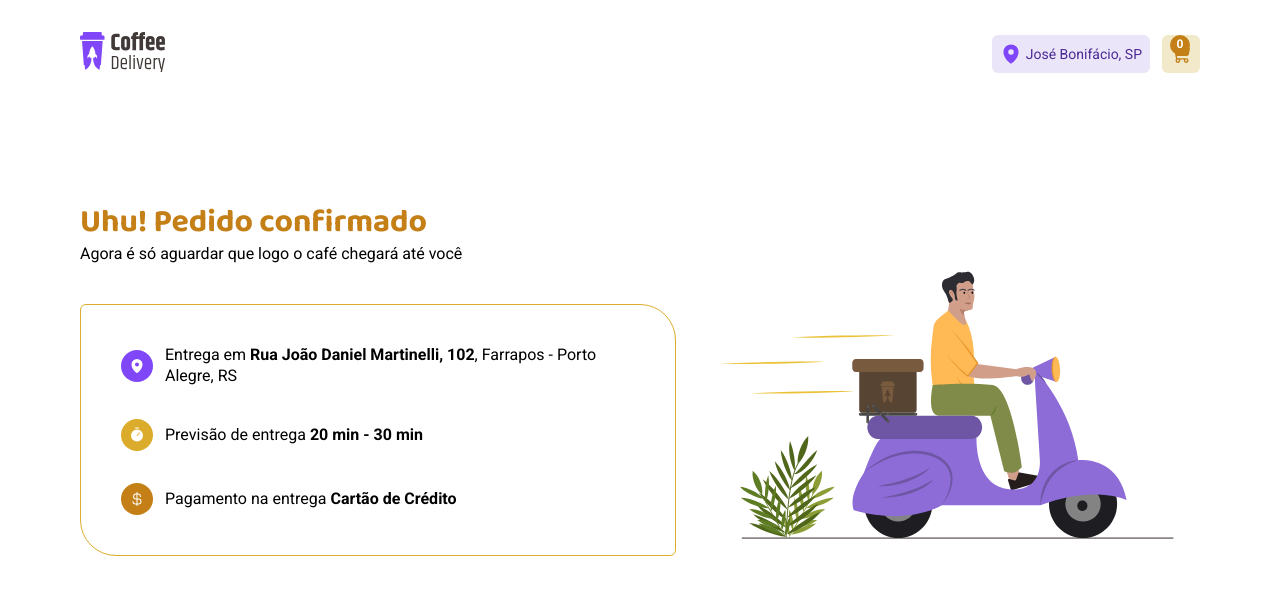
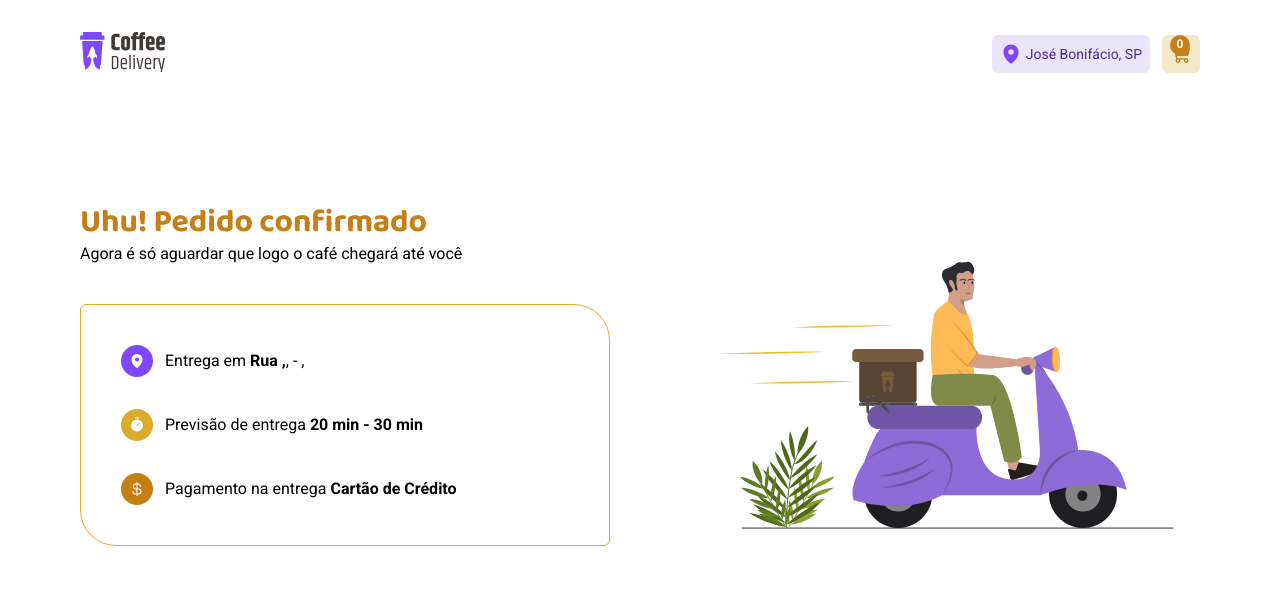
Before and after one commit to guilhermezaparoli/Coffee-Delivery, a React (Vite) app: page /order-success in a window 1280 px wide. Shown: the top 594 px of the page. Built offline with nearby package versions, Linux system fonts and the light colour scheme.

Commit message:
Feat: implement toastfy

```diff
--- a/src/App.tsx
+++ b/src/App.tsx
@@ -8,6 +8,9 @@ import { Home } from './pages/Home'
 import {createBrowserRouter, RouterProvider} from "react-router-dom"
 import { OrderSuccess } from "./pages/OrderSuccess"
 import { CartContextProvider } from "./contexts/CartContext"
+// import {ToastContainer} from "react-toastify"
+import 'react-toastify/dist/ReactToastify.css';
+import { ToastContainer } from "react-toastify"
 
 
 const router= createBrowserRouter([
@@ -37,6 +40,7 @@ export function App() {
   return (
     < >
       <CartContextProvider>
+        <ToastContainer/>
     <ThemeProvider theme={defaultTheme}>
     <RouterProvider router={router} />
     </ThemeProvider>
--- a/src/components/CoffeeCard/index.tsx
+++ b/src/components/CoffeeCard/index.tsx
@@ -17,6 +17,7 @@ import { AmountItems } from '../AmountItems';
 import { ShoppingCartSimple } from '@phosphor-icons/react';
 import { useContext, useState } from 'react';
 import { CartContext } from '../../contexts/CartContext';
+import { toast } from 'react-toastify';
 
 interface CoffeeCardProps {
   data: {
@@ -65,6 +66,12 @@ export function CoffeeCard({ data, index }: CoffeeCardProps) {
     }
 
     setItemsCart(itemCartNew)
+
+    numberItems > 1 ? toast.success("Cafés adicionados ao carrinho", {
+      closeOnClick: true
+    })  : toast.success("Café adicionado ao carrinho", {
+      closeOnClick: true
+    })
   }
 
   return (
--- a/src/components/InputText/index.tsx
+++ b/src/components/InputText/index.tsx
@@ -5,13 +5,13 @@ interface InputTextProps extends InputHTMLAttributes<HTMLInputElement> {
   placeHolder?: string,
   style?: CSSProperties,
   // eslint-disable-next-line @typescript-eslint/no-explicit-any
-  register?: any, // Adjust the type of register as needed
+  register?: any,
 errors?: boolean
 
 }
 
 export function InputText({ type = "text", placeHolder, style, register, errors = false, ...rest }: InputTextProps) {
   return (
-    <C.Input type={type} placeholder={placeHolder} style={style} errors={errors} {...register} {...rest} />
+    <C.Input  type={type} placeholder={placeHolder} style={style} errors={errors} {...register} {...rest} />
   );
 }
--- a/src/components/SelectPayment/index.tsx
+++ b/src/components/SelectPayment/index.tsx
@@ -6,6 +6,8 @@ interface SelectPaymentProps {
   title: string;
   isSelected?: boolean;
   onClick: () => void;
+    // eslint-disable-next-line @typescript-eslint/no-explicit-any
+    register?: any,
 }
 
 export function SelectPayment({
@@ -13,9 +15,10 @@ export function SelectPayment({
   title,
   isSelected = false,
   onClick,
+  register
 }: SelectPaymentProps) {
   return (
-    <C.MainContainer onClick={onClick} isSelected={isSelected}>
+    <C.MainContainer onClick={onClick} isSelected={isSelected} {...register}>
       <C.BlockTextIcon>
         <>{icon}</>
         <p>{title}</p>
--- a/src/contexts/CartContext.tsx
+++ b/src/contexts/CartContext.tsx
@@ -3,7 +3,9 @@ import { ReactNode, createContext, useState } from 'react';
 
 interface CartContextType {
    itemsCart: ItemsCardType[],
-   setItemsCart: (value: ItemsCardType[]) => void
+   setItemsCart: (value: ItemsCardType[]) => void,
+   dataOrder: DataOrderType,
+   setDataOrder: (value: DataOrderType) => void
 }
 
 export interface ItemsCardType {
@@ -17,6 +19,19 @@ export interface ItemsCardType {
     tag: string[]
 }
 
+
+
+interface DataOrderType {
+    cep: number,
+    rua: string,
+    numero: string,
+    complemento: string,
+    bairro: string,
+    cidade: string,
+    uf: string
+
+}
+
 export const CartContext = createContext({
 } as CartContextType);
 
@@ -26,8 +41,9 @@ interface CartContextProviderProps {
 
 export function CartContextProvider({ children }: CartContextProviderProps) {
   const [itemsCart, setItemsCart] = useState<ItemsCardType[]>([] as ItemsCardType[]);
+  const [dataOrder, setDataOrder] = useState<DataOrderType>({} as DataOrderType);
   return (
-    <CartContext.Provider value={{ itemsCart, setItemsCart }}>
+    <CartContext.Provider value={{ itemsCart, setItemsCart, dataOrder, setDataOrder }}>
       {children}
     </CartContext.Provider>
   );
--- a/src/pages/Checkout/index.tsx
+++ b/src/pages/Checkout/index.tsx
@@ -31,12 +31,11 @@ import { useContext, useEffect, useState } from 'react';
 import { useForm } from 'react-hook-form';
 import { zodResolver } from '@hookform/resolvers/zod';
 import * as zod from 'zod';
-import 'react-toastify/dist/ReactToastify.css';
 import { toast } from 'react-toastify';
 import { CartContext } from '../../contexts/CartContext';
 
 interface handleNewOrderData {
-  cep: string;
+  cep: number;
   rua: string;
   numero: string;
   complemento: string;
@@ -46,9 +45,11 @@ interface handleNewOrderData {
 }
 
 export function Checkout() {
+  const { itemsCart, setItemsCart, setDataOrder } = useContext(CartContext);
+
   const [typePaymentSelected, setTypePaymentSelected] = useState<string>('');
   const newOrderValidationSchema = zod.object({
-    cep: zod.string().min(8, 'teste'),
+    cep: zod.number().min(8),
     rua: zod.string().min(3, 'Informe a rua'),
     numero: zod.string().min(1, 'Informe o número'),
     complemento: zod.string(),
@@ -66,12 +67,14 @@ export function Checkout() {
   const navigate = useNavigate();
 
   function handleNewOrder(data: handleNewOrderData) {
-    console.log(data);
+
+    setDataOrder({...data})
 
     navigate('/order-success');
+
+    toast.success("Pedido realizado com sucesso!")
   }
 
-  const { itemsCart, setItemsCart } = useContext(CartContext);
 
   const images = [
     CoffeeExpressoTrad,
@@ -91,7 +94,6 @@ export function Checkout() {
   ];
 
   const totalPrice = itemsCart.reduce((acc, curr) => acc + curr.priceNumber, 0);
-  toast.success('🦄 Wow so easy!');
 
 
   function removeItem(toDelet: number){
@@ -104,9 +106,12 @@ if(itemToDelete !== -1){
 
 setItemsCart([...itemsCart])
 
+toast.success("Produto excluído do carrinho!")
   }
 
   useEffect(()=> {}, [itemsCart])
+
+
 
   return (
     <C.Global>
@@ -128,7 +133,8 @@ setItemsCart([...itemsCart])
               placeHolder="CEP"
               errors={errors.cep ? true : false}
               style={{ width: '200px' }}
-              register={{ ...register('cep') }}
+              register={{ ...register('cep', {valueAsNumber: true}) }}
+              maxLength={8}
             />
             <InputText
               type="text"
@@ -138,7 +144,7 @@ setItemsCart([...itemsCart])
             />
             <C.WrapperInputsInternal>
               <InputText
-                type="number"
+                type="text"
                 errors={errors.numero ? true : false}
                 placeHolder="Número"
                 style={{ width: '200px' }}
--- a/src/pages/OrderSuccess/index.tsx
+++ b/src/pages/OrderSuccess/index.tsx
@@ -1,8 +1,13 @@
 import { CurrencyDollar, MapPin, Timer } from '@phosphor-icons/react';
 import * as C from './styles';
 import MotoCycleDelivery  from "../../assets/images/motocicle-delivery.svg"
+import { useContext } from 'react';
+import { CartContext } from '../../contexts/CartContext';
 
 export function OrderSuccess() {
+  const {dataOrder} = useContext(CartContext)
+
+  console.log(dataOrder)
   return (
     <C.Global>
       <C.LeftBlock>
@@ -16,8 +21,8 @@ export function OrderSuccess() {
               <MapPin weight="fill" />
             </C.IconMapRounded>
             <p>
-              Entrega em <C.BoldText>Rua João Daniel Martinelli, 102</C.BoldText>
-              , Farrapos - Porto Alegre, RS
+              Entrega em <C.BoldText>Rua {dataOrder.rua},{dataOrder.numero}</C.BoldText>
+              , {dataOrder.bairro} - {dataOrder.cidade}, {dataOrder.uf}
             </p>
           </C.IconeTexto>
 
```
